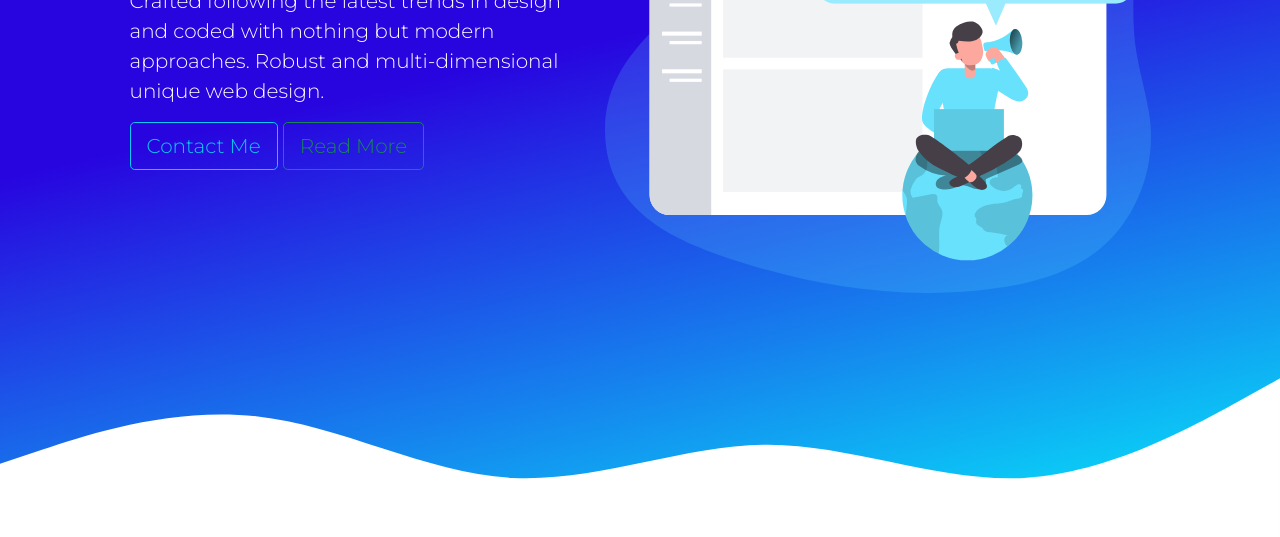
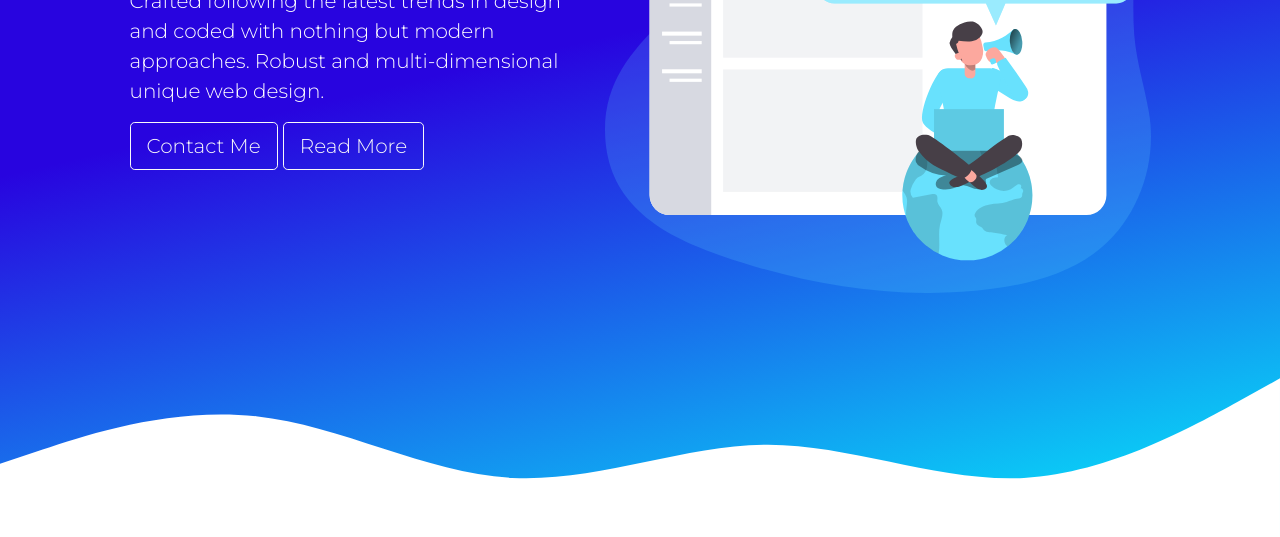
Before and after one commit to Tylerdevries/Portfolio-P1, a plain HTML site: page index.html in a window 1280 px wide. Shown: the part 263-800 px from the top of the page. Drawn offline with Linux system fonts and the light colour scheme.

Commit message:
fixed HTML issues (buttons)

```diff
--- a/css/styles.css
+++ b/css/styles.css
@@ -18,6 +18,7 @@ body {
     color: #fff;
 
 }
+
 
 .feature {
     color: #fff;
--- a/index.html
+++ b/index.html
@@ -46,8 +46,8 @@
                 Crafted following the latest trends in design and coded with nothing but modern approaches. Robust and multi-dimensional unique web design.
 
               </p>
-              <a style="display:inline" href=#contact><button type="button" class="btn btn-outline-info btn-lg" >Contact Me</button></a>
-              <a style="display:inline" href=#feature><button type="button" class="btn btn-outline-success btn-lg">Read More</button></a>
+              <a href=#contact class="btn btn-outline-light btn-lg" >Contact Me</a>
+              <a class="btn btn-outline-light btn-lg" href=#feature >Read More</a>
             </div>
             <div class="col-md-6"><img
               src="img/email_campaign_monochromatic.svg"
@@ -158,9 +158,10 @@
                   rows="3"
                 ></textarea>
               </div>
-              <button type="button" class="btn btn-outline-secondary">
+              <a href="https://tylerdevries.github.io/TDV-Web-Design/" class="btn btn-outline-light">
                 Send
-              </button>
+              </a>
+
             </div>
             <div class="col-md-5">
               <img src="img/handshake.svg" alt="Contact image" />
@@ -184,4 +185,5 @@
 
 
 </body>
+
 </html>
```
